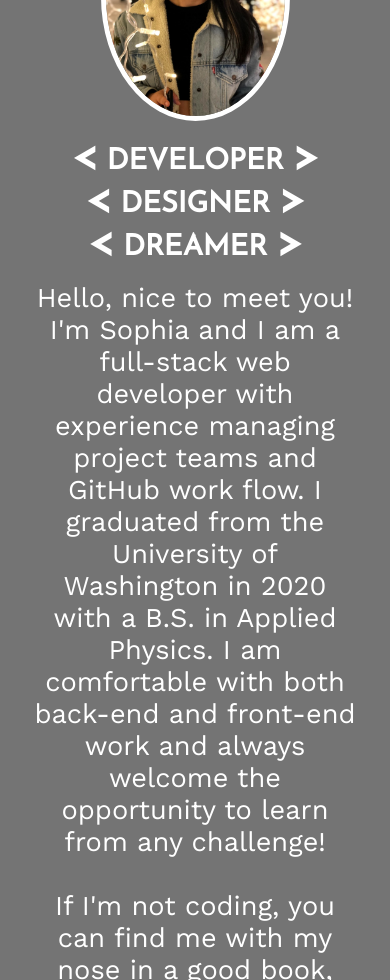
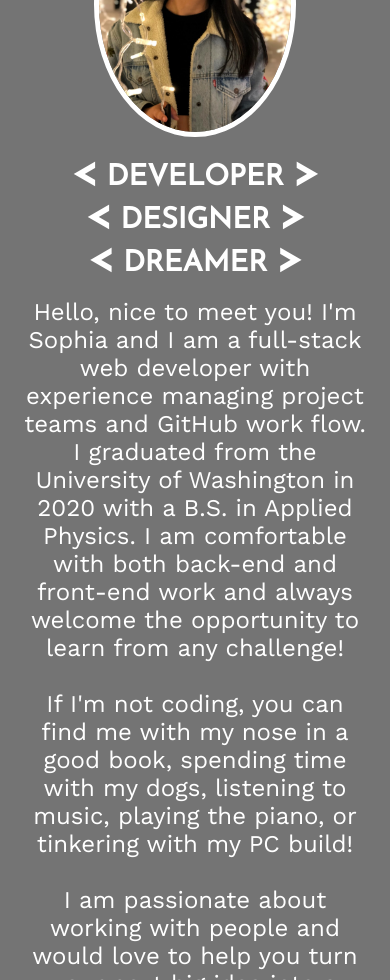
Before and after one commit to sophia2798/portfolio_v3, a React (Create React App) app: page / in a window 390 px wide. Shown: the part 1020-2000 px from the top of the page. Built offline with nearby package versions, Linux system fonts and the light colour scheme.

Commit message:
minor mobile responsiveness styling

```diff
--- a/src/components/About/About.css
+++ b/src/components/About/About.css
@@ -8,13 +8,17 @@
     display: none;
 }
 
+.bio-content-container {
+    display: flex;
+}
+
 .short-bio {
     display: flex;
     flex-direction: row;
     font-family: 'Work Sans', sans-serif;
-    padding: 3rem 1rem 3rem 1rem;
+    padding: 3rem 1% 3rem 1%;
     height: fit-content;
-    width: fit-content;
+    width: 98%;
     color: white;
     /* max-height: 100%; */
     background: #747474;
@@ -39,7 +43,7 @@
     border-radius: 20px;
     max-height: 100%;
     padding: 0 1rem;
-    font-size: 1.5rem;
+    font-size: 1.45rem;
     position: relative;
     text-align: center;
 }
@@ -80,7 +84,7 @@
 }
 
 @media only screen and (max-width: 768px) {
-    .short-bio {
+    .bio-content-container {
         flex-direction: column;
     }
 
@@ -102,7 +106,7 @@
 }
 
 @media only screen and (max-width: 428px) {
-    .short-bio {
+    .bio-content-container {
         flex-direction: column;
     }
 
@@ -118,16 +122,18 @@
         font-size: 0.9rem;
     }
 
+    .bio-content p {
+        font-size: 1.5rem !important;
+    }
+
     .tag {
-        font-size: 1.1rem;
+        font-size: 2.65rem;
     }
 
     .about-container {
         height: 150vh;
     }
-}
 
-@media only screen and (max-width: 390px) {
     .bio-content h1 {
         display: none;
     }
@@ -138,10 +144,6 @@
         font-family: 'Josefin Sans', sans-serif;
         font-size: 1.8rem;
     }
-
-    .tag {
-        font-size: 2.65rem;
-    }
 }
 
 @media only screen and (max-height: 1005px) {
@@ -149,3 +151,43 @@
         font-size: 1.7rem;
     }
 }
+
+@media only screen and (min-width: 1255px) and (max-width: 2000px) {
+    .bio-pic {
+        max-width: 370px;
+        max-height: calc(370px / 0.75);
+    }
+
+    .bio-content p {
+        font-size: 1.67rem;
+    }
+
+    .bio-content-container {
+        max-width: 1230px;
+        margin: 0 auto;
+    }
+}
+
+@media only screen and (min-width: 2000px) {
+    .bio-pic {
+        width: 500px;
+        height: calc(500px / 0.75);
+    }
+
+    .bio-content p {
+        font-size: 2.4rem;
+    }
+
+    .bio-content h1 {
+        font-size: 2.7rem;
+    }
+
+    .tag {
+        font-size: 3.7rem;
+    }
+
+    .bio-content-container {
+        max-width: 1750px;
+        margin: 0 auto;
+    }
+}
--- a/src/components/About/About.js
+++ b/src/components/About/About.js
@@ -8,6 +8,7 @@ function About() {
     return (
         <div className="about-container" id="about-hash">
             <section className="short-bio">
+                <div className="bio-content-container">
                 <img className="bio-pic" src={bioImg} alt="bio picture"/>
                 <div className="bio-content">
                     <h1><span style={{color:'white'}}><span className="tag">&lt;</span> DEVELOPER <span className="tag">&gt;</span></span> <span style={{color:'white'}}><span className="tag">&lt;</span> DESIGNER <span className="tag">&gt;</span></span> <span style={{color:'white'}}><span className="tag">&lt;</span> DREAMER <span className="tag">&gt;</span></span></h1>
@@ -20,6 +21,7 @@ function About() {
                     </h1>
                     <p>Hello, nice to meet you! I'm Sophia and I am a full-stack web developer with experience managing project teams and GitHub work flow. I graduated from the University of Washington in 2020 with a B.S. in Applied Physics. I am comfortable with both back-end and front-end work and always welcome the opportunity to learn from any challenge!<br/><br/>If I'm not coding, you can find me with my nose in a good book, spending time with my dogs, listening to music, playing the piano, or tinkering with my PC build!<br/><br/>I am passionate about working with people and would love to help you turn your next big idea into a reality!</p>
                 </div>
+                </div>
             </section>
             <div className="blend">
             </div>
--- a/src/components/Skills/Skills.css
+++ b/src/components/Skills/Skills.css
@@ -155,6 +155,12 @@
     }
 }
 
+@media only screen and (min-width: 1300px) and (max-width: 2200px) {
+    .skills-container {
+        font-size: 120%;
+    }
+}
+
 @media only screen and (min-width: 2200px) {
     .skills {
         height: 820px;
--- a/src/components/Slider/Slider.css
+++ b/src/components/Slider/Slider.css
@@ -15,7 +15,7 @@
     position: absolute;
     top: 0;
     left: 0;
-    /* border-radius: 20px; */
+    border-radius: 15px;
     border: 1px solid #7395ae;
     transition: 0.5s ease-in-out;
     object-fit: cover !important;
@@ -42,11 +42,11 @@
     top: 0;
     left: 0;
     background-color: rgba(36,36,36,0.95);
-    /* border-radius: 20px; */
+    border-radius: 15px;
     /* padding: 0.5rem; */
     font-family: 'Work Sans', sans-serif;
     transition: 0.5s ease-in-out;
-    font-size: 1rem;
+    font-size: 1.4rem;
     border: 1px solid white;
 }
 
@@ -186,7 +186,13 @@
     }
 }
 
-/* @media only screen and (min-width: 1200px) {
+@media only screen and (max-height: 1119px) {
+    .overlay {
+        font-size: 1rem;
+    }
+}
+
+/* @media only screen and (min-width: 1425px) {
     .slider-img {
         width: 50%;
         left: 25%;
```
Also changed, not shown: 1 other file (tests, documents, lock files or other folders).
